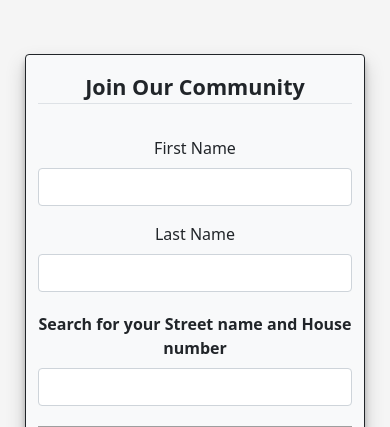
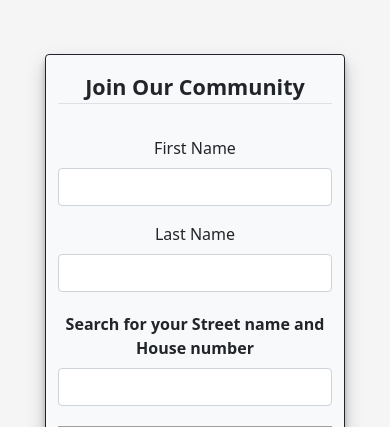
Before and after one commit to rindo57/langx, a Flask app: page /register in a window 390 px wide. Shown: the part 61-488 px from the top of the page. Run offline with Flask 2, Linux system fonts and the light colour scheme; some libraries are stand-ins or nearby versions; grey boxes are pictures that could not be loaded.

Commit message:
Edited the registration & edit forms  max-width on mobile screens in portraint orientation

```diff
--- a/static/main.css
+++ b/static/main.css
@@ -54,7 +54,7 @@ footer {
         height: 37vh;
     }
     #register-form, #edit-form {
-        max-width: 340px;
+        max-width: 300px;
     }
     #login-form {
         max-width: 300px;
```
